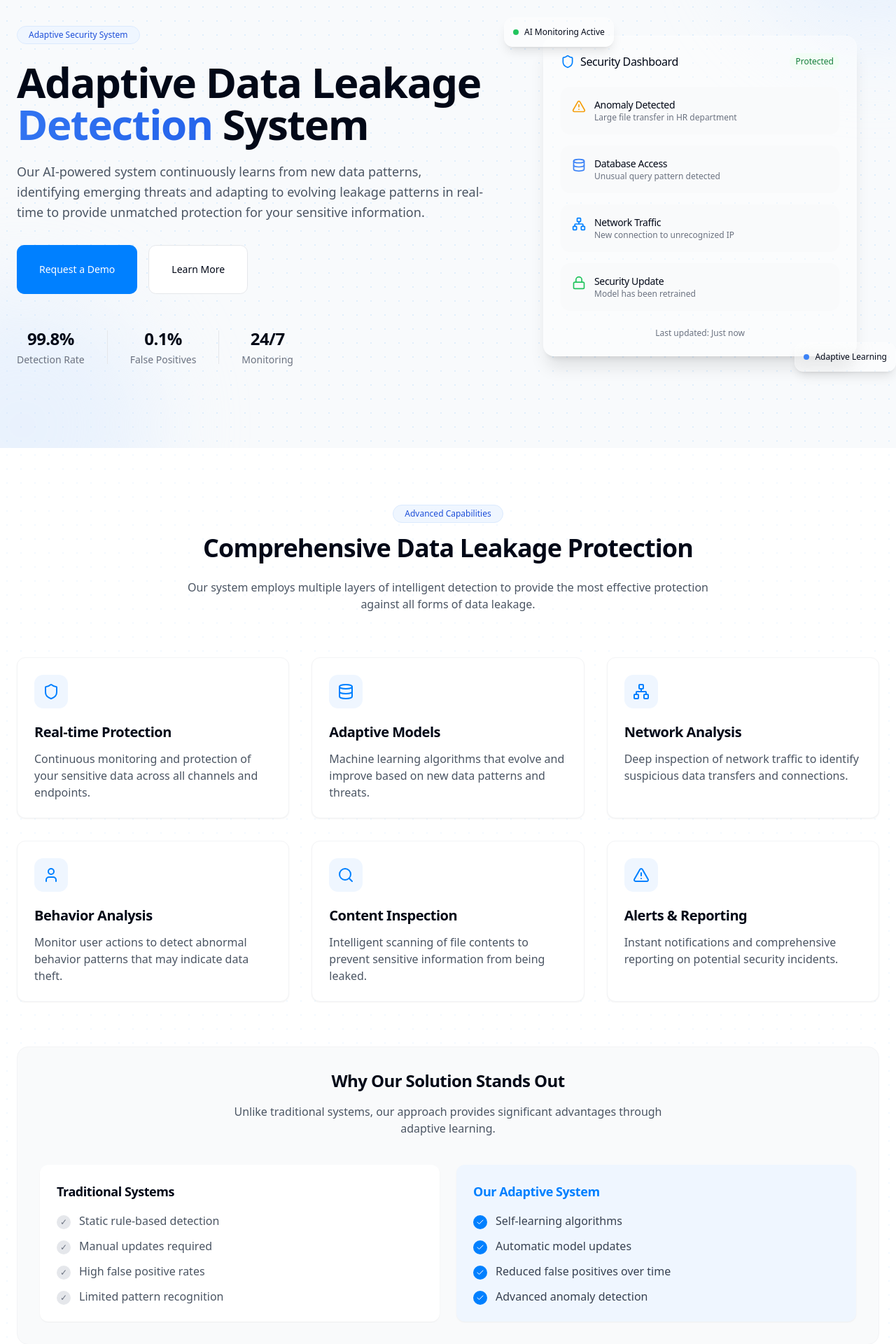
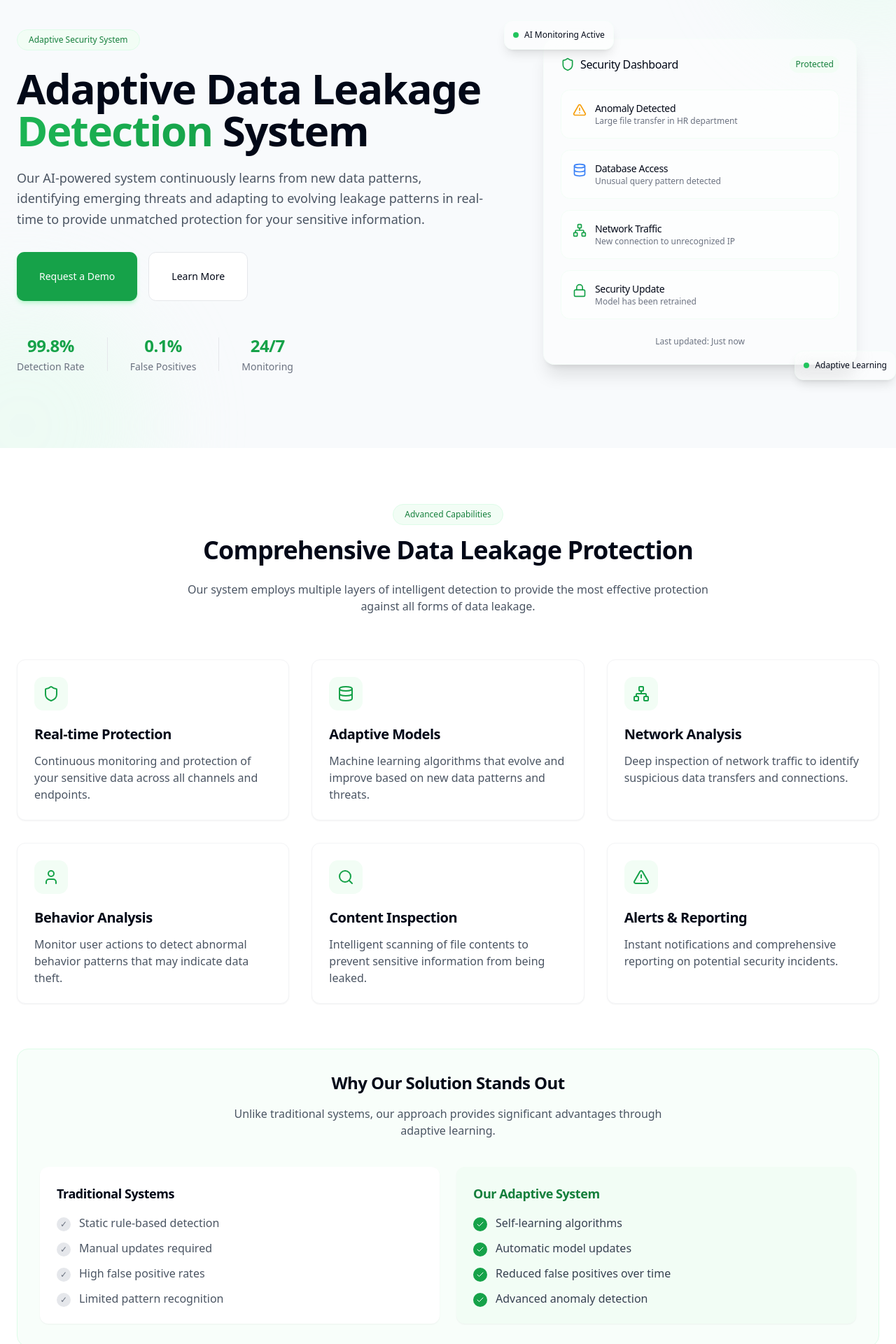
Before and after one commit to shettishalini/adaptive-leakage-sentinel, a React (Vite) app: page / in a window 1280 px wide. Shown: the part 160-2080 px from the top of the page at 70% size. Built offline with nearby package versions, Linux system fonts and the light colour scheme.

Commit message:
Update UI
This commit updates the user interface.  No specific changes are detailed.

```diff
--- a/src/components/Features.tsx
+++ b/src/components/Features.tsx
@@ -82,12 +82,12 @@ const Features = () => {
       className="py-20 bg-white relative overflow-hidden"
     >
       {/* Abstract background elements */}
-      <div className="absolute top-0 left-0 w-full h-full digital-pattern opacity-50" />
+      <div className="absolute top-0 left-0 w-full h-full digital-pattern-green opacity-25" />
 
       <div className="container mx-auto px-6 relative z-10">
         <div className="text-center max-w-3xl mx-auto mb-16">
-          <div className="inline-block px-4 py-1 rounded-full bg-blue-50 border border-blue-100 mb-4">
-            <p className="text-xs font-medium text-blue-700">Advanced Capabilities</p>
+          <div className="inline-block px-4 py-1.5 rounded-full bg-green-50 border border-green-100 mb-4">
+            <p className="text-xs font-medium text-green-700">Advanced Capabilities</p>
           </div>
           <h2 className="text-3xl md:text-4xl font-bold mb-6">
             Comprehensive Data Leakage Protection
@@ -112,8 +112,8 @@ const Features = () => {
                 transitionDuration: "700ms",
               }}
             >
-              <div className="w-12 h-12 bg-blue-50 rounded-lg flex items-center justify-center mb-5">
-                <feature.icon className="h-6 w-6 text-primary" />
+              <div className="w-12 h-12 bg-green-50 rounded-lg flex items-center justify-center mb-5">
+                <feature.icon className="h-6 w-6 text-green-600" />
               </div>
               <h3 className="text-xl font-semibold mb-3">{feature.title}</h3>
               <p className="text-gray-600">{feature.description}</p>
@@ -121,7 +121,7 @@ const Features = () => {
           ))}
         </div>
 
-        <div className="mt-16 bg-gray-50 rounded-2xl p-8 border border-gray-100">
+        <div className="mt-16 bg-green-50/50 rounded-2xl p-8 border border-green-100">
           <div className="text-center max-w-2xl mx-auto mb-10">
             <h3 className="text-2xl font-bold mb-4">Why Our Solution Stands Out</h3>
             <p className="text-gray-600">
@@ -159,29 +159,29 @@ const Features = () => {
                 </li>
               </ul>
             </div>
-            <div className="bg-blue-50 rounded-xl p-6 shadow-sm">
-              <h4 className="text-lg font-semibold mb-4 text-primary">Our Adaptive System</h4>
+            <div className="bg-green-50 rounded-xl p-6 shadow-sm">
+              <h4 className="text-lg font-semibold mb-4 text-green-700">Our Adaptive System</h4>
               <ul className="space-y-3">
                 <li className="flex items-start gap-3">
-                  <div className="min-w-5 min-h-5 rounded-full bg-primary flex items-center justify-center mt-1">
+                  <div className="min-w-5 min-h-5 rounded-full bg-green-600 flex items-center justify-center mt-1">
                     <Check className="h-3 w-3 text-white" />
                   </div>
                   <p className="text-gray-700">Self-learning algorithms</p>
                 </li>
                 <li className="flex items-start gap-3">
-                  <div className="min-w-5 min-h-5 rounded-full bg-primary flex items-center justify-center mt-1">
+                  <div className="min-w-5 min-h-5 rounded-full bg-green-600 flex items-center justify-center mt-1">
                     <Check className="h-3 w-3 text-white" />
                   </div>
                   <p className="text-gray-700">Automatic model updates</p>
                 </li>
                 <li className="flex items-start gap-3">
-                  <div className="min-w-5 min-h-5 rounded-full bg-primary flex items-center justify-center mt-1">
+                  <div className="min-w-5 min-h-5 rounded-full bg-green-600 flex items-center justify-center mt-1">
                     <Check className="h-3 w-3 text-white" />
                   </div>
                   <p className="text-gray-700">Reduced false positives over time</p>
                 </li>
                 <li className="flex items-start gap-3">
-                  <div className="min-w-5 min-h-5 rounded-full bg-primary flex items-center justify-center mt-1">
+                  <div className="min-w-5 min-h-5 rounded-full bg-green-600 flex items-center justify-center mt-1">
                     <Check className="h-3 w-3 text-white" />
                   </div>
                   <p className="text-gray-700">Advanced anomaly detection</p>
--- a/src/components/Hero.tsx
+++ b/src/components/Hero.tsx
@@ -11,19 +11,19 @@ const Hero = () => {
   }, []);
 
   return (
-    <section className="relative min-h-screen pt-20 digital-pattern flex flex-col justify-center overflow-hidden">
+    <section className="relative min-h-screen pt-24 digital-pattern-green flex flex-col justify-center overflow-hidden">
       {/* Abstract background elements */}
-      <div className="absolute -top-40 -right-40 w-96 h-96 bg-blue-100 rounded-full filter blur-3xl opacity-50" />
-      <div className="absolute -bottom-40 -left-40 w-96 h-96 bg-blue-100 rounded-full filter blur-3xl opacity-50" />
+      <div className="absolute -top-40 -right-40 w-96 h-96 bg-green-100 rounded-full filter blur-3xl opacity-40" />
+      <div className="absolute -bottom-40 -left-40 w-96 h-96 bg-green-100 rounded-full filter blur-3xl opacity-40" />
 
       <div className="container mx-auto px-6 py-12 relative z-10">
         <div className="flex flex-col lg:flex-row items-center gap-12">
           <div className={`max-w-2xl ${isLoaded ? "animate-fade-in" : "opacity-0"}`}>
-            <div className="inline-block px-4 py-1 rounded-full bg-blue-50 border border-blue-100 mb-6">
-              <p className="text-xs font-medium text-blue-700">Adaptive Security System</p>
+            <div className="inline-block px-4 py-1.5 rounded-full bg-green-50 border border-green-100 mb-6">
+              <p className="text-xs font-medium text-green-700">Adaptive Security System</p>
             </div>
             <h1 className="text-4xl sm:text-5xl md:text-6xl font-bold mb-6 leading-tight">
-              Adaptive Data Leakage <span className="gradient-text">Detection</span> System
+              Adaptive Data Leakage <span className="gradient-text-green">Detection</span> System
             </h1>
             <p className="text-lg text-gray-600 mb-8 leading-relaxed">
               Our AI-powered system continuously learns from new data patterns,
@@ -31,7 +31,7 @@ const Hero = () => {
               in real-time to provide unmatched protection for your sensitive information.
             </p>
             <div className="flex flex-col sm:flex-row gap-4">
-              <Button className="bg-primary hover:bg-primary/90 text-white px-8 py-6 h-auto rounded-md">
+              <Button className="bg-green-600 hover:bg-green-700 text-white px-8 py-6 h-auto rounded-md shadow-md shadow-green-200">
                 Request a Demo
               </Button>
               <Button variant="outline" className="bg-white border-gray-200 hover:bg-gray-50 px-8 py-6 h-auto rounded-md">
@@ -41,17 +41,17 @@ const Hero = () => {
 
             <div className="mt-12 flex items-center gap-8">
               <div className="flex flex-col items-center">
-                <h3 className="text-2xl font-bold mb-1">99.8%</h3>
+                <h3 className="text-2xl font-bold mb-1 text-green-600">99.8%</h3>
                 <p className="text-sm text-gray-500">Detection Rate</p>
               </div>
               <div className="h-12 w-px bg-gray-200" />
               <div className="flex flex-col items-center">
-                <h3 className="text-2xl font-bold mb-1">0.1%</h3>
+                <h3 className="text-2xl font-bold mb-1 text-green-600">0.1%</h3>
                 <p className="text-sm text-gray-500">False Positives</p>
               </div>
               <div className="h-12 w-px bg-gray-200" />
               <div className="flex flex-col items-center">
-                <h3 className="text-2xl font-bold mb-1">24/7</h3>
+                <h3 className="text-2xl font-bold mb-1 text-green-600">24/7</h3>
                 <p className="text-sm text-gray-500">Monitoring</p>
               </div>
             </div>
@@ -59,38 +59,38 @@ const Hero = () => {
 
           <div className={`flex-1 ${isLoaded ? "animate-fade-in-delay" : "opacity-0"}`}>
             <div className="relative w-full h-full">
-              <div className="glass p-6 rounded-2xl shadow-xl max-w-md mx-auto">
+              <div className="glass p-6 rounded-2xl shadow-xl max-w-md mx-auto border border-green-100/20">
                 <div className="flex justify-between items-center mb-6">
                   <div className="flex items-center gap-2">
-                    <Shield className="h-5 w-5 text-primary" />
+                    <Shield className="h-5 w-5 text-green-600" />
                     <h3 className="font-medium">Security Dashboard</h3>
                   </div>
                   <span className="px-2 py-1 bg-green-50 text-green-700 text-xs font-medium rounded-full">Protected</span>
                 </div>
                 <div className="space-y-4">
-                  <div className="bg-gray-50 p-4 rounded-lg flex items-start gap-3">
+                  <div className="bg-white/50 p-4 rounded-lg flex items-start gap-3 border border-green-50">
                     <AlertTriangle className="h-5 w-5 text-amber-500 mt-0.5" />
                     <div>
                       <h4 className="font-medium text-sm">Anomaly Detected</h4>
                       <p className="text-xs text-gray-500">Large file transfer in HR department</p>
                     </div>
                   </div>
-                  <div className="bg-gray-50 p-4 rounded-lg flex items-start gap-3">
+                  <div className="bg-white/50 p-4 rounded-lg flex items-start gap-3 border border-green-50">
                     <Database className="h-5 w-5 text-blue-500 mt-0.5" />
                     <div>
                       <h4 className="font-medium text-sm">Database Access</h4>
                       <p className="text-xs text-gray-500">Unusual query pattern detected</p>
                     </div>
                   </div>
-                  <div className="bg-gray-50 p-4 rounded-lg flex items-start gap-3">
-                    <Network className="h-5 w-5 text-primary mt-0.5" />
+                  <div className="bg-white/50 p-4 rounded-lg flex items-start gap-3 border border-green-50">
+                    <Network className="h-5 w-5 text-green-600 mt-0.5" />
                     <div>
                       <h4 className="font-medium text-sm">Network Traffic</h4>
                       <p className="text-xs text-gray-500">New connection to unrecognized IP</p>
                     </div>
                   </div>
-                  <div className="bg-gray-50 p-4 rounded-lg flex items-start gap-3">
-                    <Lock className="h-5 w-5 text-green-500 mt-0.5" />
+                  <div className="bg-white/50 p-4 rounded-lg flex items-start gap-3 border border-green-50">
+                    <Lock className="h-5 w-5 text-green-600 mt-0.5" />
                     <div>
                       <h4 className="font-medium text-sm">Security Update</h4>
                       <p className="text-xs text-gray-500">Model has been retrained</p>
@@ -103,15 +103,15 @@ const Hero = () => {
               </div>
 
               {/* Floating elements */}
-              <div className="absolute -top-6 -left-6 glass p-3 rounded-lg shadow-lg animate-flow">
+              <div className="absolute -top-6 -left-6 glass p-3 rounded-lg shadow-lg animate-flow border border-green-100/20">
                 <div className="flex items-center gap-2">
                   <div className="h-2 w-2 bg-green-500 rounded-full"></div>
                   <p className="text-xs font-medium">AI Monitoring Active</p>
                 </div>
               </div>
-              <div className="absolute -bottom-6 -right-6 glass p-3 rounded-lg shadow-lg animate-flow">
+              <div className="absolute -bottom-6 -right-6 glass p-3 rounded-lg shadow-lg animate-flow border border-green-100/20">
                 <div className="flex items-center gap-2">
-                  <div className="h-2 w-2 bg-blue-500 rounded-full"></div>
+                  <div className="h-2 w-2 bg-green-500 rounded-full"></div>
                   <p className="text-xs font-medium">Adaptive Learning</p>
                 </div>
               </div>
```
Also changed, not shown: src/components/CallToAction.tsx (+10 -10 lines), src/components/Navbar.tsx (+15 -15 lines).
